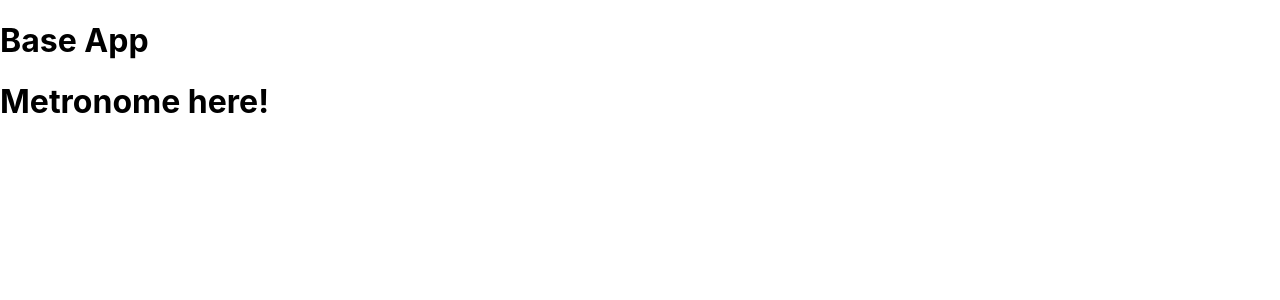
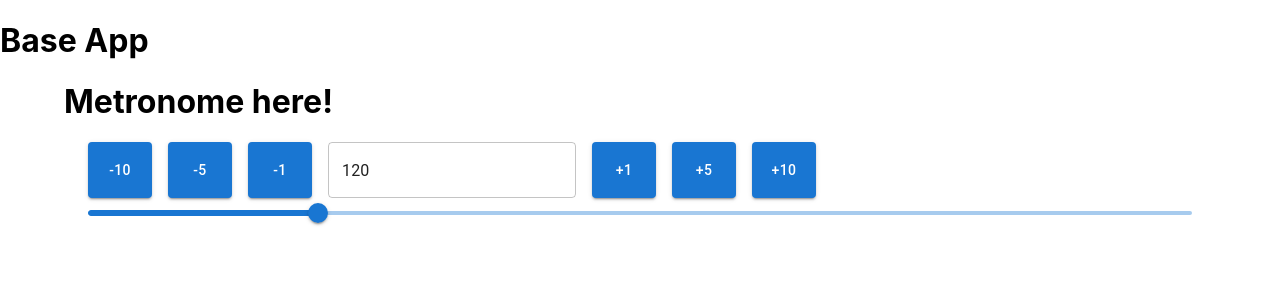
Before and after one commit to fleather2/metronome, a React (Create React App) app in the folder app/: page / in a window 1280 px wide. Shown: the top 300 px of the page. Built offline with nearby package versions, Linux system fonts and the light colour scheme.

Commit message:
Adding buttons and slider

```diff
--- a/app/package.json
+++ b/app/package.json
@@ -3,9 +3,13 @@
   "version": "0.1.0",
   "private": true,
   "dependencies": {
+    "@emotion/react": "^11.13.3",
+    "@emotion/styled": "^11.13.0",
+    "@mui/material": "^6.1.6",
     "@testing-library/jest-dom": "^5.17.0",
     "@testing-library/react": "^13.4.0",
     "@testing-library/user-event": "^13.5.0",
+    "motion": "^11.11.14",
     "react": "^18.3.1",
     "react-dom": "^18.3.1",
     "react-scripts": "5.0.1",
--- a/app/src/App.js
+++ b/app/src/App.js
@@ -5,7 +5,7 @@ import './App.css';
 function App() {
   return (
     <div>
-      <h1> Base App</h1>
+      <h1>Base App</h1>
       <Metronome />
     </div>
   );
--- a/app/src/components/Metronome/Metronome.js
+++ b/app/src/components/Metronome/Metronome.js
@@ -1,8 +1,77 @@
 import React, {useState, useEffect} from 'react';
+import { motion } from "framer-motion";
+import { Slider, Container, Stack, Button, TextField, InputAdornment, FormControl } from "@mui/material"
+
+/*  TODO
+3 parts:
+1. beat selector (how many beats per measure + subdivisions)
+2. Bpm Selector
+3. Tap tempo tool
+*/
+const MIN_BPM = 20;
+const MAX_BPM = 500;
+const DEFAULT_BPM = 120;
+
+function BpmSelector() {
+    const [bpm, setBpm] = useState(DEFAULT_BPM);
+
+    const updateBpm = (newBpm) => {
+        if (isNaN(newBpm)) {
+            console.error("Cannot change bpm to ", newBpm);
+            return false;
+        }
+        if (newBpm > MAX_BPM) {
+            setBpm(MAX_BPM);
+            return true;
+        }
+        if (newBpm < MIN_BPM) {
+            setBpm(MIN_BPM);
+            return true;
+        }
+        setBpm(newBpm);
+        return true;
+    }
+
+    return (
+        <Container>
+            <Stack direction="row" spacing={2}>
+                <Button variant="contained" onClick={() => updateBpm(bpm + -10)}>-10</Button>
+                <Button variant="contained" onClick={() => updateBpm(bpm + -5)}>-5</Button>
+                <Button variant="contained" onClick={() => updateBpm(bpm + -1)}>-1</Button>
+                <TextField
+                    id = "bpm-text-field"
+                    value={bpm}
+                    onChange={(e) => {
+                        const v = e.target.value;
+                        if (isNaN(v)) {
+                            document.getElementById("bpm-text-field").label = "Dickle";
+                        } else {
+                            setBpm(v)
+                        }
+                         }}
+                    onFocusCapture={() => console.log("Here")}
+                    onBlur={() => console.log("here2")}
+                />
+                <Button variant="contained" onClick={() => updateBpm(bpm + 1)}>+1</Button>
+                <Button variant="contained" onClick={() => updateBpm(bpm + 5)}>+5</Button>
+                <Button variant="contained" onClick={() => updateBpm(bpm + 10)}>+10</Button>
+            </Stack>
+            <Slider
+                min={MIN_BPM}
+                max={MAX_BPM}
+                value={bpm}
+                onChange={ (_, val) => setBpm(val) } // TODO we want to separate onChange forom onChangeCommitted, where we pause the metronome on onChange and replay it on onChangeCommitted
+            />
+        </Container>
+    )
+}
 
 function Metronome() {
     return (
-        <h1>Metronome here!</h1>
+        <Container >
+            <h1>Metronome here!</h1>
+            <BpmSelector />
+        </Container>
     )
 }
 
```
Also changed, not shown: 1 other file (tests, documents, lock files or other folders).
